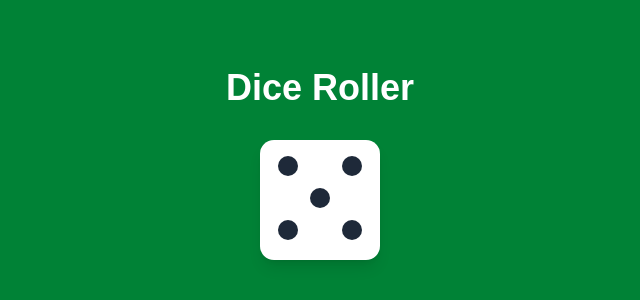
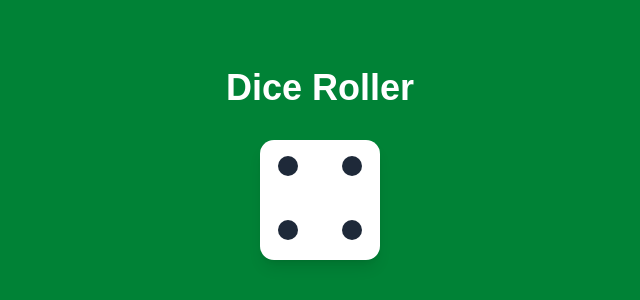
Before and after one commit to sophia-mai/dice-roller-app, a React (Vite) app: page / in a window 1280 px wide. Shown: the part 236-536 px from the top of the page, without its empty margins (320-960 px from the left). Built offline with nearby package versions, Linux system fonts and the light colour scheme.

Commit message:
dice-04: Make Die configurable with props

```diff
--- a/src/App.tsx
+++ b/src/App.tsx
@@ -4,7 +4,7 @@ function App() {
   return (
     <div className="flex min-h-screen flex-col items-center justify-center gap-8 bg-green-700">
       <h1 className="text-4xl font-bold text-white">Dice Roller</h1>
-      <Die />
+      <Die value={4} />
     </div>
   );
 }
--- a/src/components/ui/Die.tsx
+++ b/src/components/ui/Die.tsx
@@ -7,8 +7,11 @@ const dotPositions: Record<number, number[]> = {
   6: [0, 2, 3, 5, 6, 8],
 };
 
-function Die() {
-  const value = 5;
+interface DieProps {
+  value: number;
+}
+
+function Die({ value }: DieProps) {
   const dots = dotPositions[value] ?? [];
 
   return (
```
